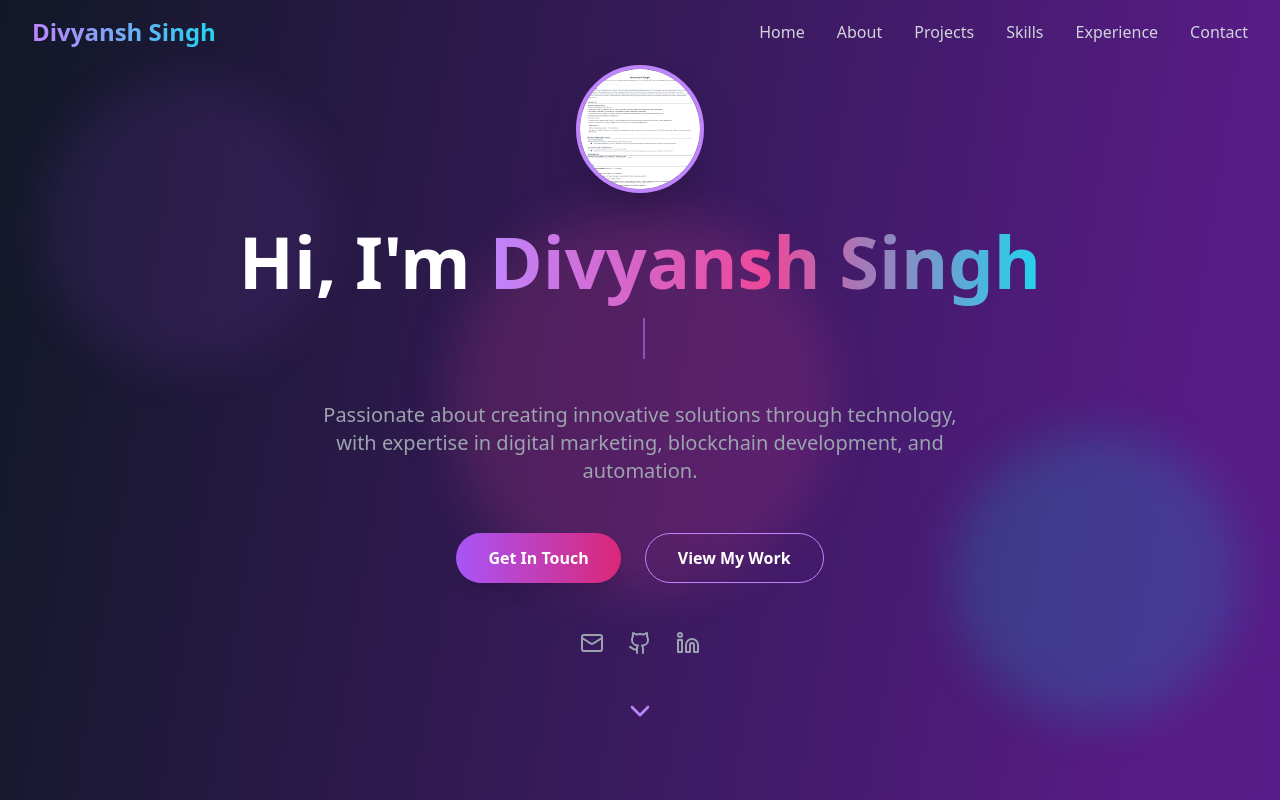
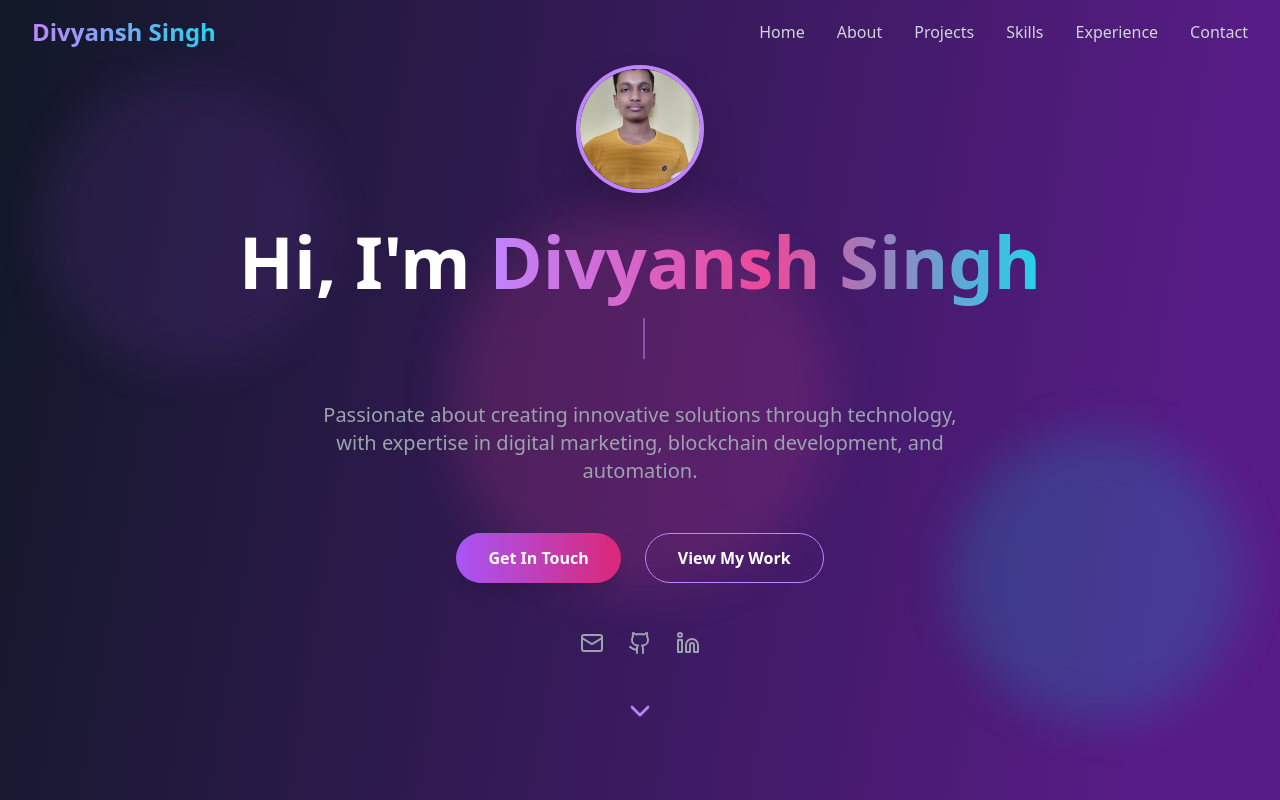
Before and after one commit to Destroyerg0d/cool-resume-website-vibes, a React (Vite) app: page / in a window 1280 px wide. Shown: the top 800 px of the page. Built offline with nearby package versions, Linux system fonts and the light colour scheme.

Commit message:
Replace profile image and improve
Replaced the existing profile image with the user's provided image and applied enhancements for better visual appeal.

```diff
--- a/src/components/Hero.tsx
+++ b/src/components/Hero.tsx
@@ -1,4 +1,3 @@
-
 import React, { useState, useEffect } from 'react';
 import { ChevronDown, Github, Linkedin, Mail } from 'lucide-react';
 
@@ -50,9 +49,9 @@ const Hero = () => {
       <div className="text-center z-10 px-4 max-w-4xl mx-auto">
         <div className="mb-8 animate-fade-in">
           <img
-            src="/lovable-uploads/f11ea963-bbfd-4ef3-98ee-be721debf309.png"
-            alt="Profile"
-            className="w-32 h-32 rounded-full mx-auto mb-6 border-4 border-purple-400 shadow-2xl hover:scale-110 transition-transform duration-300"
+            src="/lovable-uploads/ab7171f9-969a-41ed-80e8-e39f0167fc83.png"
+            alt="Divyansh Singh Profile"
+            className="w-32 h-32 rounded-full mx-auto mb-6 border-4 border-purple-400 shadow-2xl hover:scale-110 transition-transform duration-300 object-cover"
           />
         </div>
 
```
Also changed, not shown: public/lovable-uploads/ab7171f9-969a-41ed-80e8-e39f0167fc83.png (added).
